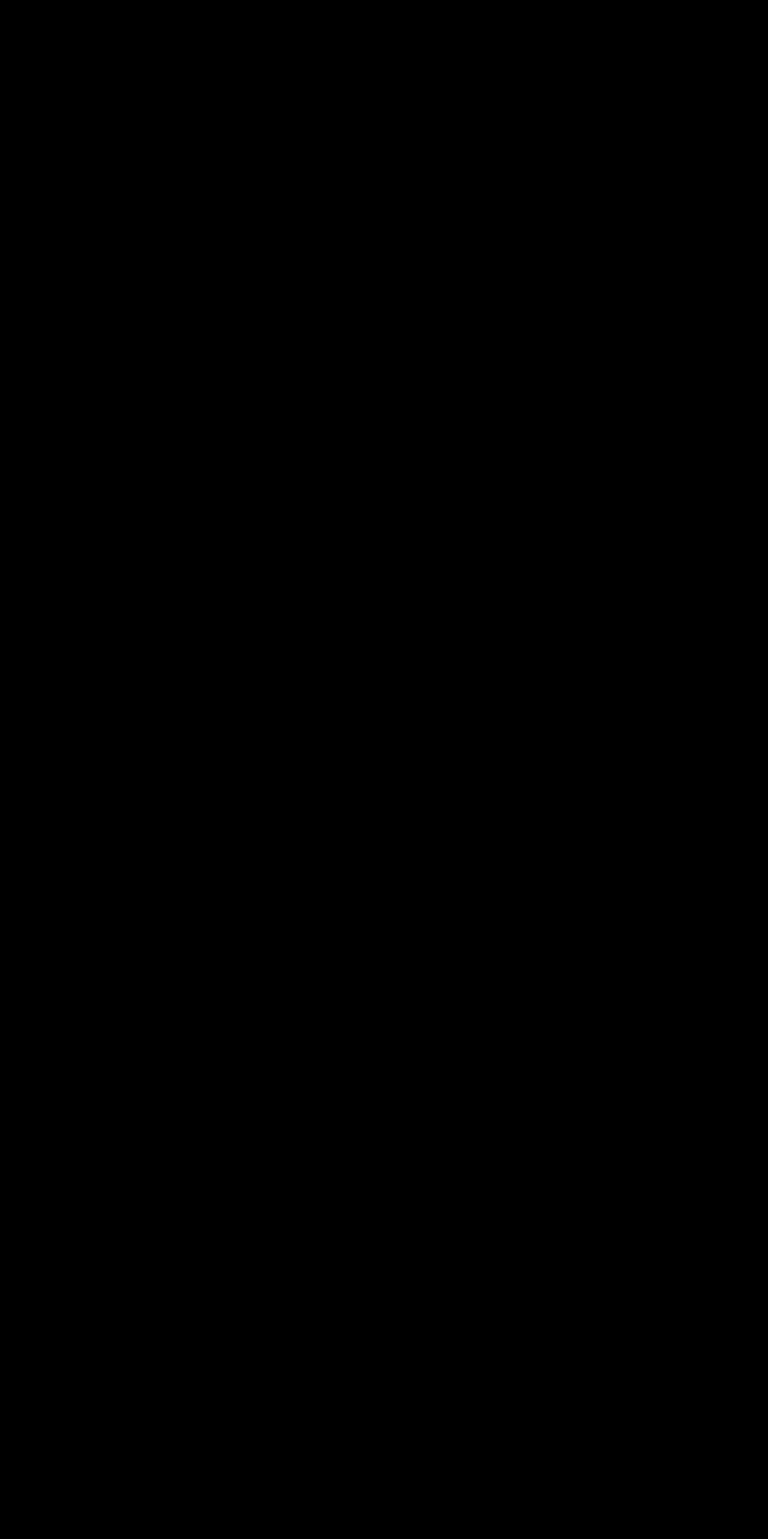
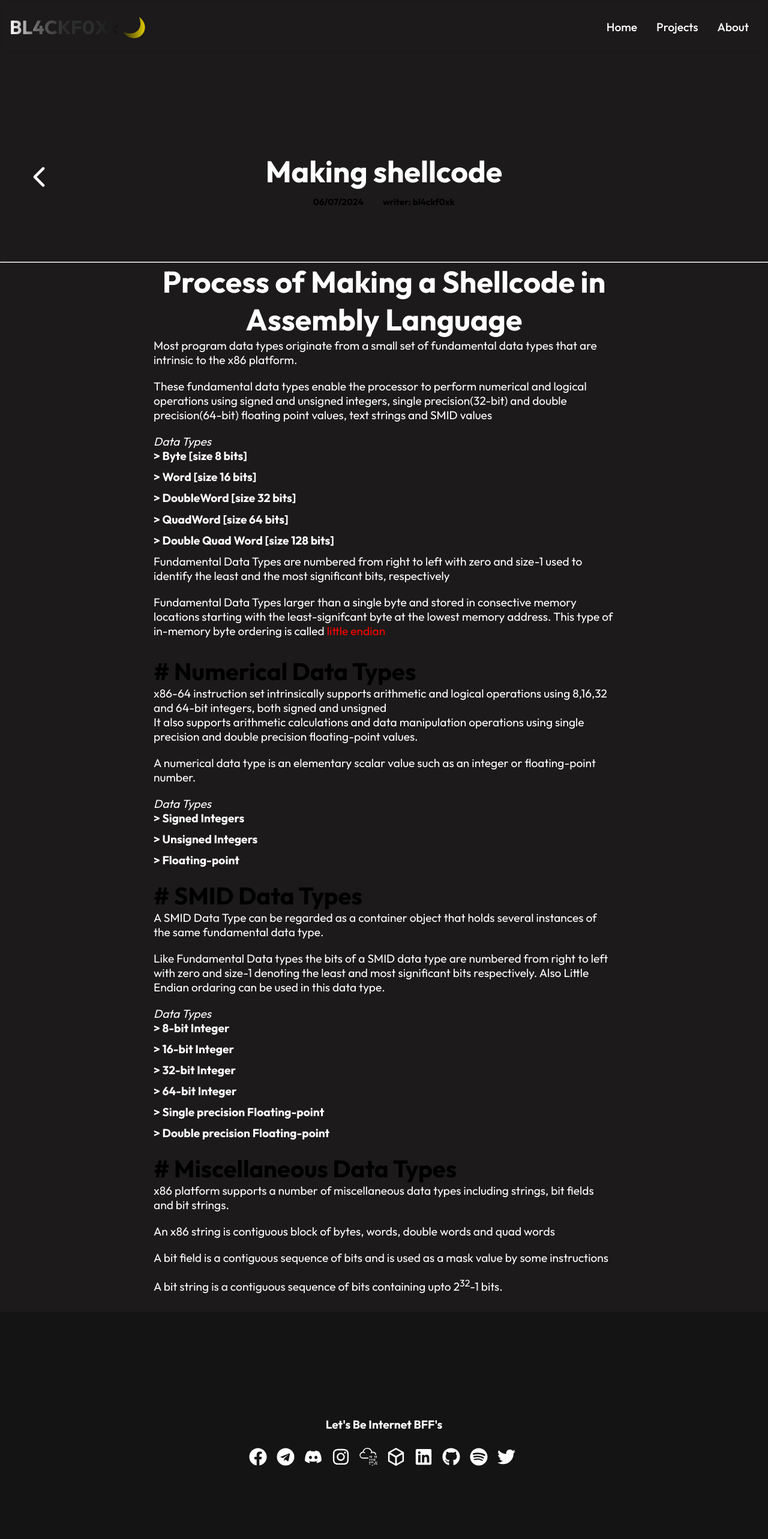
Before and after one commit to BL4CKF0Xk/BL4CKF0Xk.github.io, a React (Create React App) app: page /projects/Making_Shellcode in a window 1280 px wide. Before the commit this address had no page. Shown: the top 2566 px of the page at 60% size. Before the commit the page ends 800 px from the top, so only its background shows below. Built offline with nearby package versions, Linux system fonts and the light colour scheme.

Commit message:
Updated the user details

```diff
--- a/src/App.js
+++ b/src/App.js
@@ -11,13 +11,18 @@
 import Pentestingbasics from './routes/projects/Pentestingbasics';
 import Bash from './routes/projects/Bash';
 import Basictools from './routes/projects/Basic_Tools';
+import MakingShellCode from './routes/projects/MakingShellCode';
+
+import ScrollToTop from './components/ScrollTop';
 
 import { Route, Routes } from 'react-router-dom';
 
 function App() {
   return (
     <>
+      <ScrollToTop />
       <Routes>
+        <Route path="/*" element={<Home />} />
         <Route path="/" element={<Home />} />
         <Route path="/projects" element={<Projects />} />
         <Route path="/about" element={<About />} />
@@ -28,6 +33,7 @@
         <Route path='/projects/Pentestingbasics' element={< Pentestingbasics />} />
         <Route path='/projects/Bash' element={< Bash />} />
         <Route path='/projects/Basic_Tools' element={< Basictools />} />
+        <Route path='/projects/Making_Shellcode' element={<MakingShellCode />} />
       </Routes>
     </>
   );
--- a/src/components/Footer.js
+++ b/src/components/Footer.js
@@ -19,9 +19,9 @@
                 <a href='https://tryhackme.com/p/BlackFoxK' target="_blank" rel="noreferrer"><SiTryhackme size={30} style={{color:"#fff",marginRight:"1rem"}} /></a>
                 <a href='https://app.hackthebox.com/profile/395563' target="_blank" rel="noreferrer"><SiHackthebox size={30} style={{color:"#fff",marginRight:"1rem"}} /></a>
                 <a href='https://www.linkedin.com/in/kavindu-sahan/' target="_blank" rel="noreferrer"><FaLinkedin size={30} style={{color:"#fff",marginRight:"1rem"}} /></a>
-                <a href='ttps://github.com/BL4CKF0Xk' target="_blank" rel="noreferrer"><FaGithub size={30} style={{color:"#fff",marginRight:"1rem"}} /></a>
+                <a href='https://github.com/BL4CKF0Xk' target="_blank" rel="noreferrer"><FaGithub size={30} style={{color:"#fff",marginRight:"1rem"}} /></a>
                 <a href='https://open.spotify.com/user/8cjakxvjajr34rhol2ygeza8h' target="_blank" rel="noreferrer"><FaSpotify size={30} style={{color:"#fff",marginRight:"1rem"}} /></a>
-                <a href='ttps://twitter.com/_BlackKaviK_' target="_blank" rel="noreferrer"><FaTwitter size={30} style={{color:"#fff",marginRight:"1rem"}} /></a>
+                <a href='https://twitter.com/_BlackKaviK_' target="_blank" rel="noreferrer"><FaTwitter size={30} style={{color:"#fff",marginRight:"1rem"}} /></a>
               </div>
         </div>
         </div>
--- a/src/components/Navbar.css
+++ b/src/components/Navbar.css
@@ -43,6 +43,13 @@
 }
 /* //ham */
 
+.logoname{
+    background: linear-gradient(to right, #ffffff, #696869, #2b2b2b, #2d2e2e, #131313, #ecd500 );
+    -webkit-background-clip: text;
+    background-clip: text;
+    -webkit-text-fill-color: transparent;
+}
+
 @media screen and (max-width:1040px){
     .nav-menu{
         flex-direction: column;
--- a/src/components/Navbar.js
+++ b/src/components/Navbar.js
@@ -22,7 +22,7 @@
   return (
     <div className={color ? "header header-bg" : "header"}>
         <Link to="/">
-            <h1>BL4CKF0Xk 🌙</h1>
+            <h1 className="logoname">BL4CKF0Xk 🌙</h1>
         </Link>
         <ul className={click ? "nav-menu active" : "nav-menu"}>
             <li>
--- /dev/null
+++ b/src/components/ScrollTop.js
@@ -0,0 +1,13 @@
+import { useEffect } from "react";
+import { useLocation } from "react-router-dom";
+
+const ScrollToTop = () => {
+    const { pathname } = useLocation();
+
+    useEffect(() => {
+        window.scrollTo(0, 0);
+    }, [pathname]);
+
+    return null;
+}
+export default ScrollToTop
--- a/src/components/Slider2.js
+++ b/src/components/Slider2.js
@@ -10,6 +10,16 @@
     <>
       <h1 className='headingsli'>Projects</h1>
       <div className='ProCard2'>
+      <Link to="/projects/Making_Shellcode">
+        <Card className="text-center CardCss">
+          <Card.Body>
+            <Card.Title className='Protext'>Making First ShellCode</Card.Title>
+            <Card.Text className='cardtext'>
+              I'm going to make my first shellcode using Assembly language.
+            </Card.Text>
+          </Card.Body>
+        </Card>
+      </Link>
       <Link to="/projects/Basic_Tools">
         <Card className="text-center CardCss">
           <Card.Body>
--- a/src/components/Social.js
+++ b/src/components/Social.js
@@ -26,19 +26,22 @@
 
         <div className='details'>
                 <div className='animation-main-text' data-aos="fade-right">
-                        <p>-Studied in TryHackMe</p>
+                        <p>-Computer Science Student at IIT</p>
+                </div>
+                <div className='animation-main-text' data-aos="fade-right">
+                        <p>-Studies in TryHackMe</p>
                 </div>
                 <div className='animation-main-text' data-aos="fade-right">
                         <p>-Studies in HacktheBox Academy</p>
                 </div>
                 <div className='animation-main-text' data-aos="fade-right">
-                        <p>-Working in Sampath Bank as an Intern</p>
+                        <p>-Worked in Sampath Bank as an Intern</p>
                 </div>
                 <div className='animation-main-text' data-aos="fade-right">
                         <p>-Interested in Reverse Engineering</p>
                 </div>
                 <div className='animation-main-text' data-aos="fade-right">
-                        <p>-Learning Assembly language</p>
+                        <p>-Learning Assembly language and ShellCoding</p>
                 </div>
                 <div className='animation-main-text' data-aos="fade-right">
                         <p>-Selenophile 🌙</p>
--- /dev/null
+++ b/src/routes/projects/MakingShellCode.js
@@ -0,0 +1,110 @@
+import React from 'react'
+import { IoIosArrowBack } from 'react-icons/io'
+import './blogpost.css'
+
+// import SyntaxHighlighter from 'react-syntax-highlighter';
+// import { atomOneDark } from 'react-syntax-highlighter/dist/esm/styles/hljs';
+
+import { useNavigate} from 'react-router-dom';
+
+
+import Footer from '../../components/Footer'
+import Navbar from '../../components/Navbar';
+import AboutHero from '../../components/AboutHero';
+
+const Assembly_Data_Types = () => {
+
+    const navigate = useNavigate();
+	const goBack = () => {
+		navigate(-1);
+	}
+
+  return (
+    <div className='containerblog'>
+        <Navbar />
+        <AboutHero />
+        <button onClick={goBack} style={{background:'none',border:'none',padding:'0',outline:'inherit',cursor:'pointer',color:'inherit'}}>
+            <IoIosArrowBack className='iconblo' style={{color:"#fff"}}/>
+        </button>
+
+        <div className='headingblog'>
+            <h1>Making shellcode</h1>
+        </div>
+        <div className='headingdet'>
+            <h6>06/07/2024</h6>
+            <h6>writer: bl4ckf0xk</h6>
+        </div>
+        <hr></hr>
+        <div className='blogbody'>
+        <h1 className='headingblog'>Process of Making a Shellcode in Assembly Language</h1>
+
+        <div className='section'>
+            <p className='subheaddes'>Most program data types originate from a small set of fundamental data types that are intrinsic to the x86 platform.</p>
+            <p className='subheaddes'>These fundamental data types enable the processor to perform numerical and logical operations using signed and unsigned integers, single precision(32-bit) and double precision(64-bit) floating point values, text strings and SMID values</p>
+
+                <p><i>Data Types</i></p>
+                <h4>&#62; Byte                &#91;size 8 bits&#93;</h4>
+                <h4>&#62; Word                &#91;size 16 bits&#93;</h4>
+                <h4>&#62; DoubleWord          &#91;size 32 bits&#93; </h4>
+                <h4>&#62; QuadWord            &#91;size 64 bits&#93;</h4>
+                <h4>&#62; Double Quad Word    &#91;size 128 bits&#93;</h4>
+
+            <p className='subheaddes'>Fundamental Data Types are numbered from right to left with zero and size-1 used to identify the least and the most significant bits, respectively</p>
+            <p className='subheaddes'>Fundamental Data Types larger than a single byte and stored in consective memory locations starting with the least-signifcant byte at the lowest memory address. This type of in-memory byte ordering is called <span style={{color:"red"}}>little endian</span></p>
+
+
+                {/* <div className='code'>
+                <SyntaxHighlighter language="python" style={atomOneDark} customStyle={{padding:"20px"}}>
+                    print("Hello world")
+                </SyntaxHighlighter>
+                </div> */}
+        </div>
+        <div className='section'>
+            <h2 className='subheading'># Numerical Data Types</h2>
+            <p className='subheaddes'>x86-64 instruction set intrinsically supports arithmetic and logical operations using 8,16,32 and 64-bit integers, both signed and unsigned<br></br>
+
+            It also supports arithmetic calculations and data manipulation operations using single precision and double precision floating-point values.</p>
+
+            <p className='subheaddes'>A numerical data type is an elementary scalar value such as an integer or floating-point number.</p>
+
+                <p><i>Data Types</i></p>
+                <h4>&#62; Signed Integers</h4>
+                <h4>&#62; Unsigned Integers</h4>
+                <h4>&#62; Floating-point</h4>
+
+        </div>
+        <div className='section'>
+            <h2 className='subheading'># SMID Data Types</h2>
+            <p className='subheaddes'>A SMID Data Type can be regarded as a container object that holds several instances of the same fundamental data type.</p>
+            <p className='subheaddes'>Like Fundamental Data types the bits of a SMID data type are numbered from right to left with zero and size-1 denoting the least and most significant bits respectively. Also Little Endian ordaring can be used in this data type.</p>
+
+                <p><i>Data Types</i></p>
+                <h4>&#62; 8-bit Integer</h4>
+                <h4>&#62; 16-bit Integer</h4>
+                <h4>&#62; 32-bit Integer</h4>
+                <h4>&#62; 64-bit Integer</h4>
+                <h4>&#62; Single precision Floating-point</h4>
+                <h4>&#62; Double precision Floating-point</h4>
+
+        </div>
+
+        <div className='section'>
+            <h2 className='subheading'># Miscellaneous Data Types</h2>
+            <p className='subheaddes'>x86 platform supports a number of miscellaneous data types including strings, bit fields and bit strings.</p>
+
+            <p className='subheaddes'>An x86 string is contiguous block of bytes, words, double words and quad words</p>
+
+            <p className='subheaddes'>A bit field is a contiguous sequence of bits and is used as a mask value by some instructions</p>
+
+            <p className='subheaddes'>A bit string is a contiguous sequence of bits containing upto 2<sup>32</sup>-1 bits.</p>
+
+
+        </div>
+        </div>
+
+        <Footer />
+    </div>
+  )
+}
+
+export default Assembly_Data_Types
```
Also changed, not shown: 1 other file (tests, documents, lock files or other folders).
